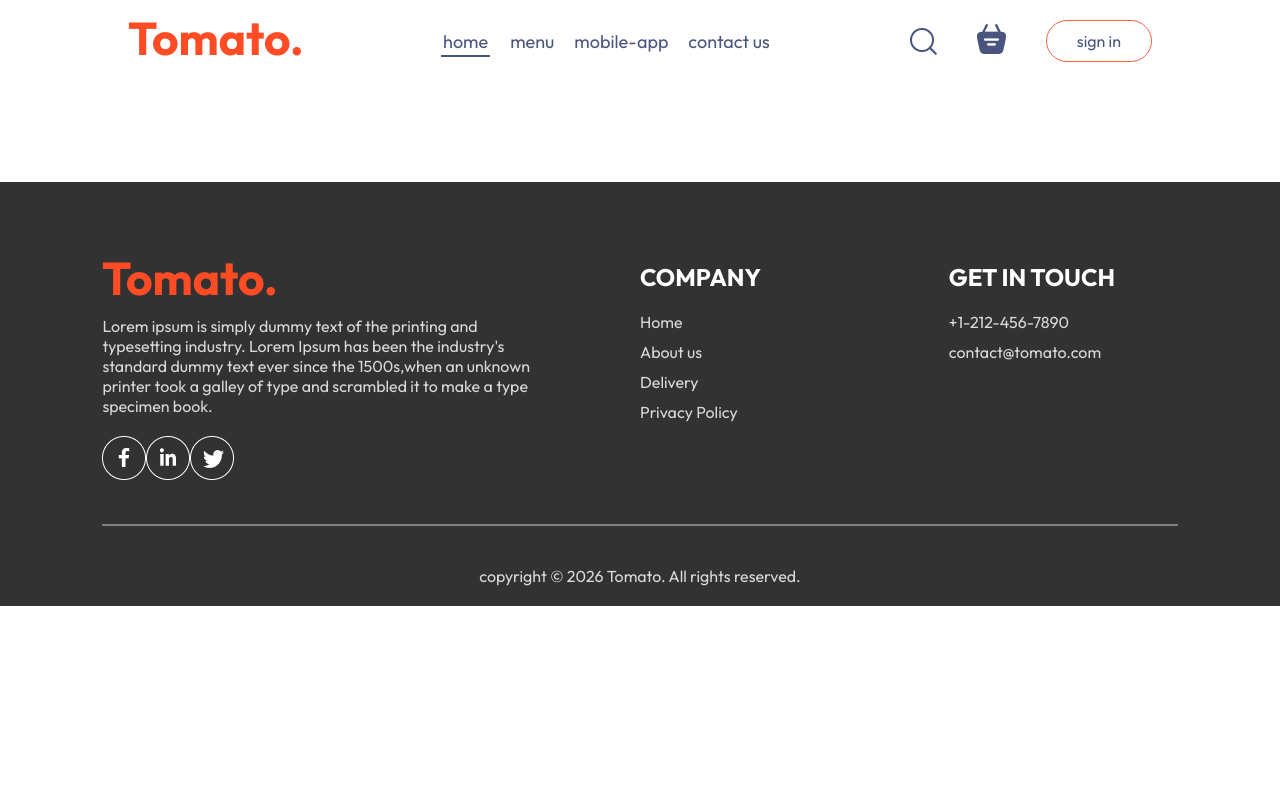
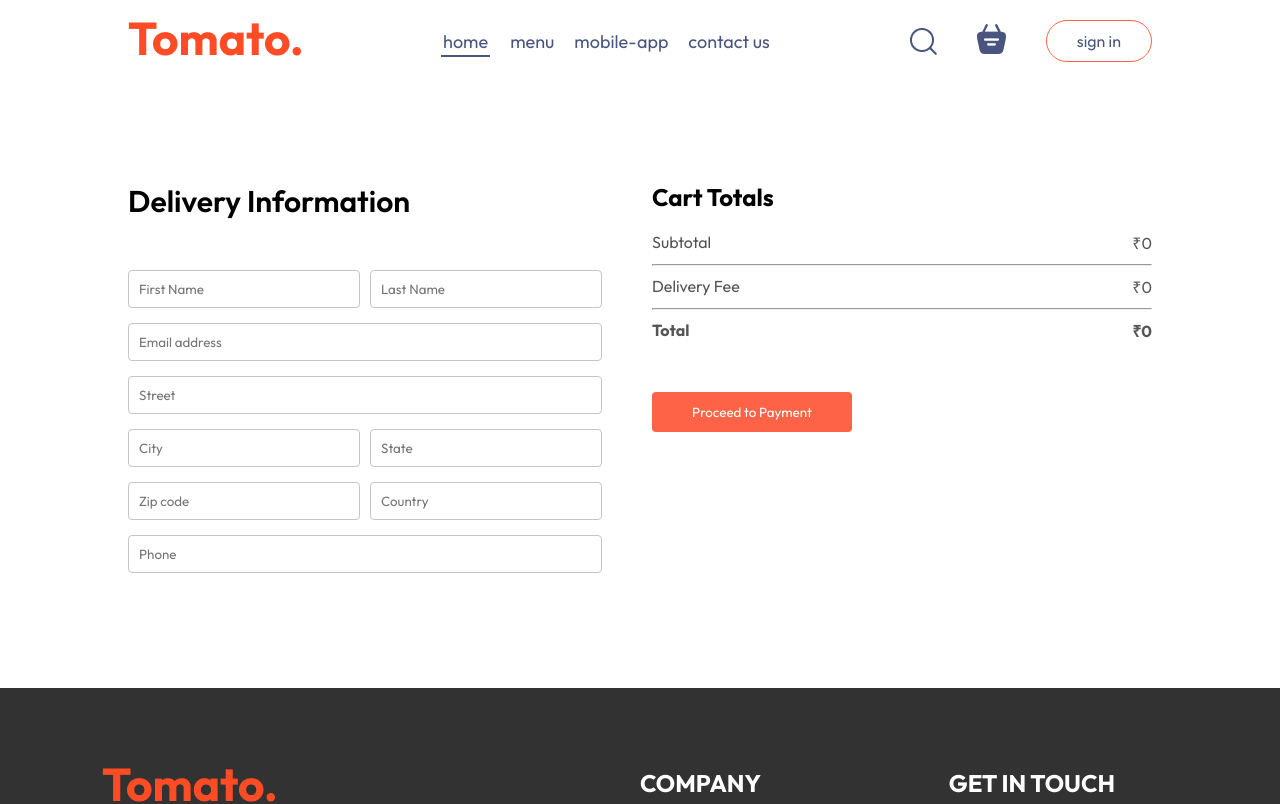
Before and after one commit to mahak-2005/food-delivery-project, a React (Vite) app in the folder frontend/: page /order in a window 1280 px wide. Shown: the top 804 px of the page. Built offline with nearby package versions, Linux system fonts and the light colour scheme.

Commit message:
add the responses and css file in all the pages section

```diff
--- a/frontend/src/pages/Cart/Cart.jsx
+++ b/frontend/src/pages/Cart/Cart.jsx
@@ -1,10 +1,13 @@
 import React, { useContext } from 'react'
 import './Cart.css'
 import { StoreContext } from '../../context/StoreContex'
+import { useNavigate } from 'react-router-dom';
 
 const Cart = () => {
 
   const { cartItems, food_list, removeFromCart, getTotalCartAmount } = useContext(StoreContext);
+
+  const navigate = useNavigate();
 
   return (
     <div className='cart'>
@@ -48,15 +51,15 @@
             <hr />
             <div className="cart-total-details">
               <p>Delivery Fee</p>
-              <p>₹{2}</p>
+              <p>₹{getTotalCartAmount()===0?0:2}</p>
             </div>
             <hr />
             <div className="cart-total-details">
               <b>Total</b>
-              <b>₹{getTotalCartAmount() + 2}</b>
+              <b>₹{getTotalCartAmount()===0?0:getTotalCartAmount() + 2}</b>
             </div>
           </div>
-          <button>
+          <button onClick={()=>navigate('/order')}>
             Proceed to Checkout
           </button>
         </div>
--- a/frontend/src/pages/PlaceOrder/PlaceOrder.css
+++ b/frontend/src/pages/PlaceOrder/PlaceOrder.css
@@ -0,0 +1,35 @@
+.place-order {
+    display: flex;
+    align-items: start;
+    gap: 50px;
+    justify-content: space-between;
+    margin-top: 100px;
+}
+.place-order-left{
+    width: 100%;
+    max-width: max(30%, 500px);
+}
+.place-order-left .title{
+    font-size: 30px;
+    font-weight: 600;
+    margin-bottom: 50px;
+}
+.place-order-left input{
+    margin-bottom: 15px;
+    width: 100%;
+    padding: 10px;
+    border: 1px solid #c5c5c5;
+    border-radius: 4px;
+    outline-color: tomato;
+}
+.place-order-left .multi-fields{
+    display: flex;
+    gap: 10px;
+}
+.place-order-right{
+    width: 100%;
+    min-width: max(40%, 500px);
+}
+.place-order .cart-total button{
+    margin-top: 30px;
+}
--- a/frontend/src/pages/PlaceOrder/PlaceOrder.jsx
+++ b/frontend/src/pages/PlaceOrder/PlaceOrder.jsx
@@ -1,11 +1,57 @@
-import React from 'react'
+import React, { useContext } from 'react'
 import './PlaceOrder.css'
+import { StoreContext } from '../../context/StoreContex'
 
 const PlaceOrder = () => {
+
+  const { getTotalCartAmount } = useContext(StoreContext)
+
   return (
-    <div>
+    <form className='place-order'>
+      <div className="place-order-left">
+        <p className="title">Delivery Information</p>
+        <div className="multi-fields">
+          <input type="text" placeholder='First Name' />
+          <input type="text" placeholder='Last Name' />
+        </div>
+        <input type="email" placeholder='Email address' />
+        <input type="text" placeholder='Street' />
+        <div className="multi-fields">
+          <input type="text" placeholder='City' />
+          <input type="text" placeholder='State' />
+        </div>
+        <div className="multi-fields">
+          <input type="text" placeholder='Zip code' />
+          <input type="text" placeholder='Country' />
+        </div>
+        <input type="text" placeholder='Phone' />
+      </div>
+      <div className="place-order-right">
+        <div className="cart-total">
+          <h2>Cart Totals</h2>
+          <div>
+            <div className="cart-total-details">
+              <p>Subtotal</p>
+              <p>₹{getTotalCartAmount()}</p>
+            </div>
+            <hr />
+            <div className="cart-total-details">
+              <p>Delivery Fee</p>
+              <p>₹{getTotalCartAmount()===0?0:2}</p>
+            </div>
+            <hr />
+            <div className="cart-total-details">
+              <b>Total</b>
+              <b>₹{getTotalCartAmount()===0?0:getTotalCartAmount() + 2}</b>
+            </div>
+          </div>
+          <button>
+            Proceed to Payment
+          </button>
+        </div>
 
-    </div>
+      </div>
+    </form>
   )
 }
 
```
